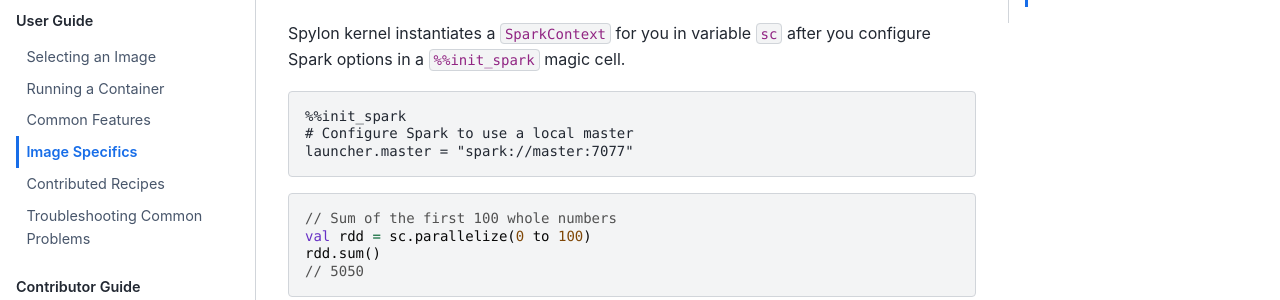
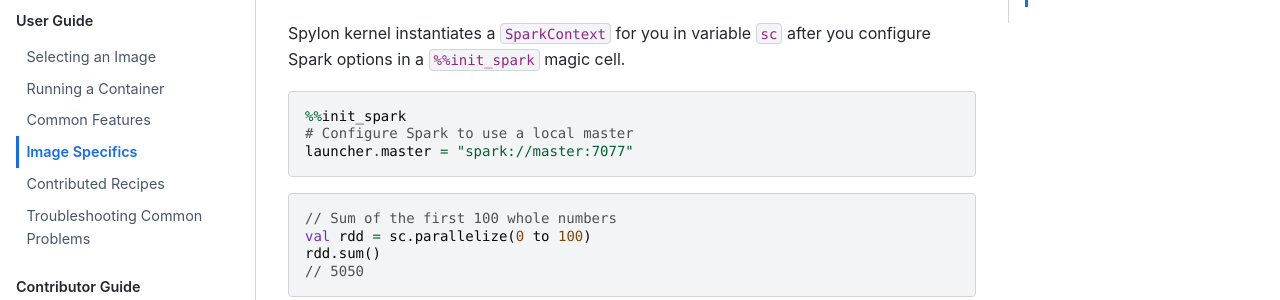
Before and after one commit to jupyter/docker-stacks, a Sphinx documentation site: the page built from docs/using/specifics.md, in a window 1280 px wide and 900 px high, scrolled down 5309 px. Shown: the part 152-452 px from the top of the window. Built offline with Sphinx 7.4.7 and the Sphinx Book theme 1.1.4, drawn with Linux system fonts in a browser that asks for light colours; some of the changed text lies outside the part shown.

Commit message:
Move python back

````diff
--- a/docs/using/specifics.md
+++ b/docs/using/specifics.md
@@ -143,7 +143,7 @@
 Spylon kernel instantiates a `SparkContext` for you in variable `sc` after you configure Spark
 options in a `%%init_spark` magic cell.
 
-```text
+```python
 %%init_spark
 # Configure Spark to use a local master
 launcher.master = "local"
@@ -234,7 +234,7 @@
 Spylon kernel instantiates a `SparkContext` for you in variable `sc` after you configure Spark
 options in a `%%init_spark` magic cell.
 
-```text
+```python
 %%init_spark
 # Configure Spark to use a local master
 launcher.master = "spark://master:7077"
````
Also changed, not shown: .pre-commit-config.yaml.
